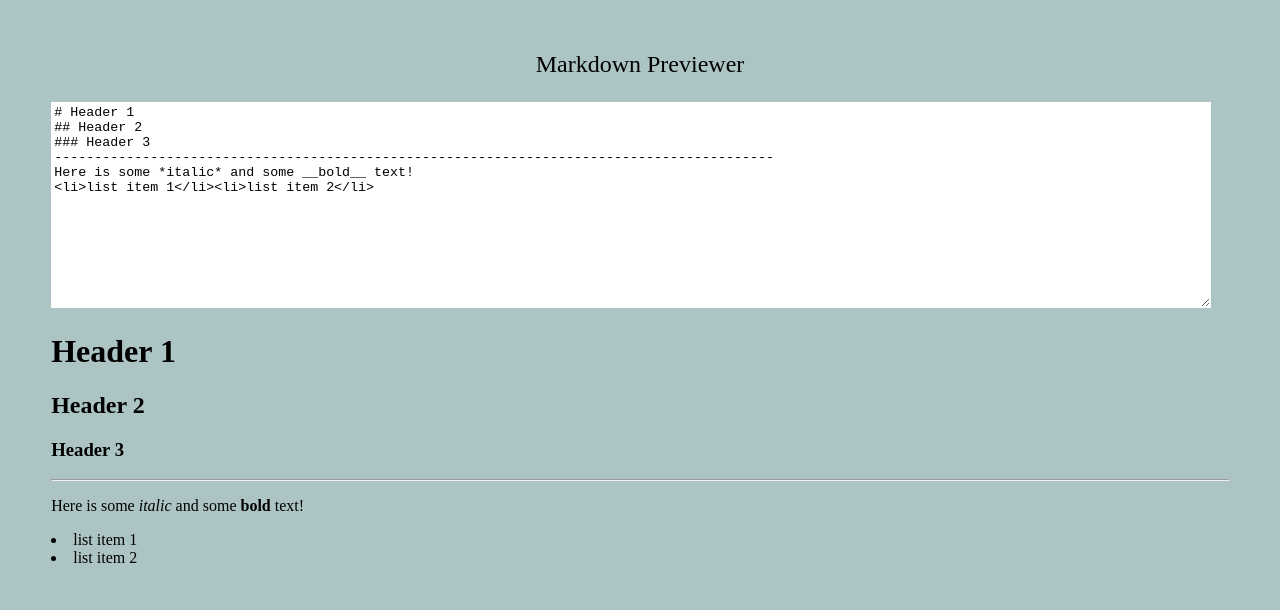
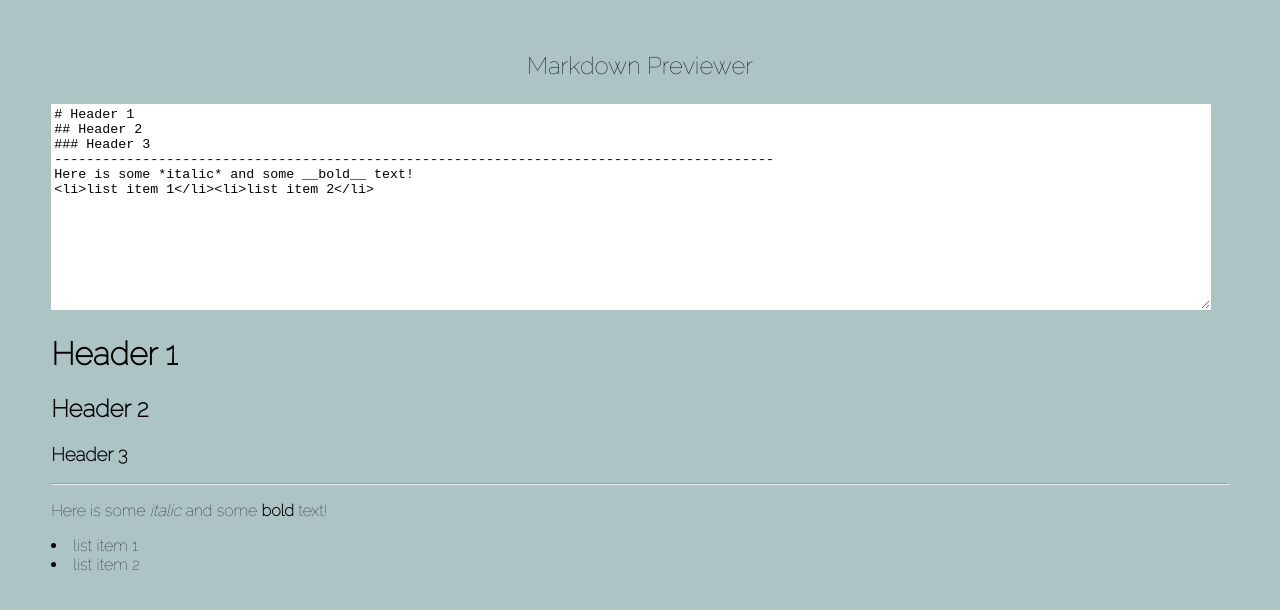
Before and after one commit to mariagus/markdown-previewer, a React (Create React App) app: page / in a window 1280 px wide. Shown: the top 610 px of the page. Built offline with nearby package versions, Linux system fonts and the light colour scheme; the HTML template or start-up script is replaced by a standard one.

Commit message:
Change font

```diff
--- a/public/index.html
+++ b/public/index.html
@@ -9,6 +9,11 @@
       name="description"
       content="Web site created using create-react-app"
     />
+    <link
+      href="https://fonts.googleapis.com/css2?family=Raleway:wght@100&display=swap"
+      rel="stylesheet"
+    />
+
     <link rel="apple-touch-icon" href="%PUBLIC_URL%/logo192.png" />
     <!--
       manifest.json provides metadata used when your web app is installed on a
--- a/src/App.css
+++ b/src/App.css
@@ -3,14 +3,13 @@
 }
 header {
   text-align: center;
-  font-family: "American Typewriter";
+  font-family: "Raleway", sans-serif;
   font-weight: 500;
   font-size: 1.5rem;
   margin-bottom: 2%;
 }
 #preview {
-  font-family: "American Typewriter";
-  font-weight: 500;
+  font-family: "Raleway", sans-serif;
 }
 
 #editor {
```
Also changed, not shown: 1 other file (tests, documents, lock files or other folders).
